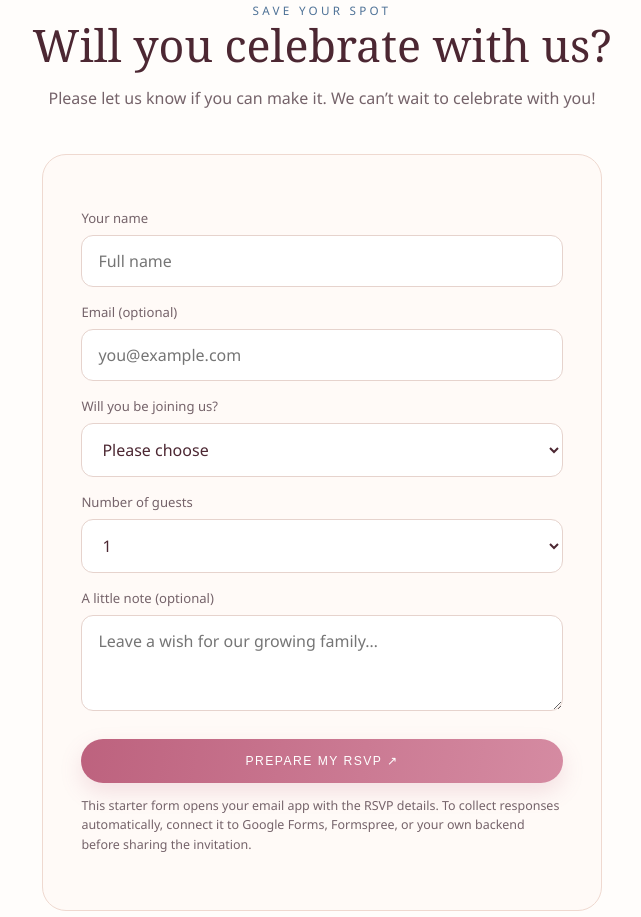
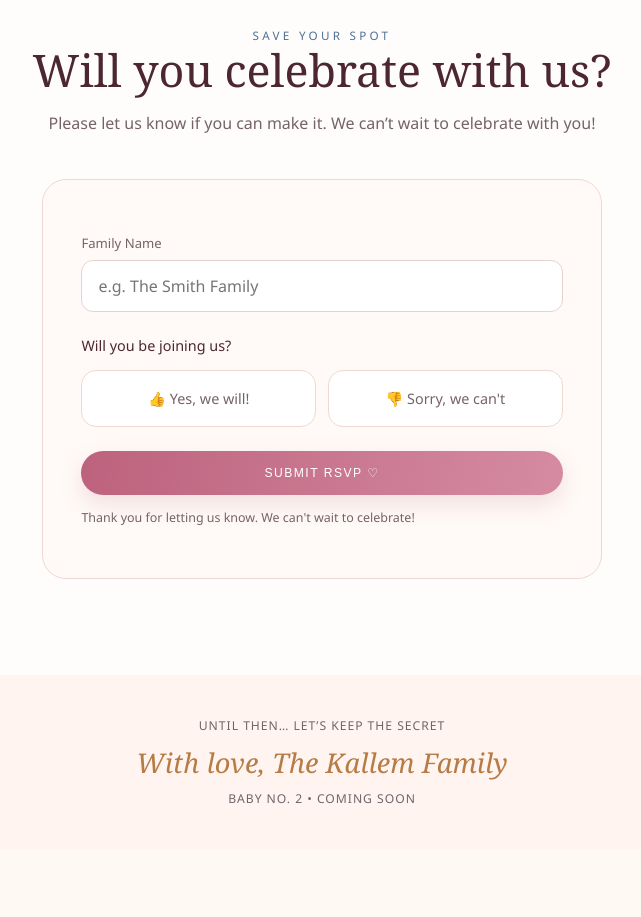
Before and after one commit to poornimamyana/kallem-gender-reveal, a plain HTML site: page index.html in a window 1280 px wide. Shown: the part 2504-3421 px from the top of the page, without its empty margins (318-959 px from the left). After the commit the page ends 3353 px from the top, so only its background shows below. Drawn offline with Linux system fonts and the light colour scheme.

Commit message:
Update index.html

```diff
--- a/index.html
+++ b/index.html
@@ -110,6 +110,46 @@
       *, *::before, *::after { animation-duration: .01ms !important; transition-duration: .01ms !important; scroll-behavior: auto !important; }
       .reveal { opacity: 1; transform: none; }
     }
+    .attendance-options {
+      display: grid;
+      grid-template-columns: 1fr 1fr;
+      gap: 12px;
+      margin-top: 12px;
+    }
+
+    .attendance-option {
+      margin: 0;
+      cursor: pointer;
+    }
+
+    .attendance-option input {
+      position: absolute;
+      opacity: 0;
+      width: 1px;
+      height: 1px;
+    }
+
+  .attendance-option span {
+      display: block;
+      padding: 18px 8px;
+      text-align: center;
+      background: white;
+      border: 1px solid #efd9d0;
+      border-radius: 15px;
+      cursor: pointer;
+      font-size: .9rem;
+    }
+
+  .attendance-option input:checked + span {
+    background: #fff0f3;
+    border: 2px solid #bd627e;
+    color: #bd627e;
+    }
+
+  .attendance-option input:focus-visible + span {
+    outline: 2px solid #bd627e;
+    outline-offset: 3px;
+    }
   </style>
 </head>
 <body>
@@ -197,23 +237,47 @@
         <h2 class="section-title">Will you celebrate with us?</h2>
         <p class="section-intro">Please let us know if you can make it. We can’t wait to celebrate with you!</p>
       </div>
-      <form class="rsvp-form reveal" id="rsvp-form">
-        <label for="guest-name">Your name</label>
-        <input id="guest-name" name="guest-name" autocomplete="name" required placeholder="Full name">
-        <label for="guest-email">Email (optional)</label>
-        <input id="guest-email" name="guest-email" type="email" autocomplete="email" placeholder="you@example.com">
-        <label for="attendance">Will you be joining us?</label>
-        <select id="attendance" name="attendance" required>
-          <option value="">Please choose</option><option>Joyfully accepts</option><option>Sadly cannot attend</option>
-        </select>
-        <label for="guest-count">Number of guests</label>
-        <select id="guest-count" name="guest-count"><option>1</option><option>2</option><option>3</option><option>4</option><option>5+</option></select>
-        <label for="message">A little note (optional)</label>
-        <textarea id="message" name="message" rows="3" placeholder="Leave a wish for our growing family…"></textarea>
-        <button class="button" type="submit" style="width:100%;margin-top:1.4rem">Prepare my RSVP ↗</button>
-        <p class="form-note">This starter form opens your email app with the RSVP details. To collect responses automatically, connect it to Google Forms, Formspree, or your own backend before sharing the invitation.</p>
-        <p id="form-status" role="status" aria-live="polite"></p>
-      </form>
+      <form class="rsvp-form" id="rsvp-form"
+      action="https://formspree.io/f/YOUR_FORM_ID"
+      method="POST">
+
+  <label for="family-name">Family Name</label>
+  <input
+    id="family-name"
+    name="Family Name"
+    required
+    placeholder="e.g. The Smith Family">
+
+  <p style="margin-top:1.5rem;font-size:.9rem">
+    Will you be joining us?
+  </p>
+
+  <div class="attendance-options">
+
+    <label class="attendance-option">
+      <input type="radio" name="Attendance"
+             value="Yes - Attending" required>
+      <span>👍 Yes, we will!</span>
+    </label>
+
+    <label class="attendance-option">
+      <input type="radio" name="Attendance"
+             value="No - Not attending">
+      <span>👎 Sorry, we can't</span>
+    </label>
+
+  </div>
+
+  <button class="button" type="submit"
+          style="width:100%;margin-top:1.5rem">
+    Submit RSVP ♡
+  </button>
+
+  <p class="form-note">
+    Thank you for letting us know. We can't wait to celebrate!
+  </p>
+
+</form>
     </section>
   </main>
 
@@ -229,13 +293,16 @@
        Format: "2026-11-08T15:00:00+01:00" (Munich local time in winter)
     */
     const CONFIG = {
-      eventDate: "", // e.g. "2026-11-08T15:00:00+01:00"
-      eventDateText: "Date to be announced",
-      eventTimeText: "Time to be announced",
+      eventDate: "2026-11-07T15:00:00+01:00",
+      eventDateText: "07 November 2026",
+      eventTimeText: "12:00 PM onwards",
+
       venueName: "Munich",
-      venueNote: "Venue details will be shared with confirmed guests.",
-      mapUrl: "", // Optional Google Maps link
-      rsvpEmail: "" // Add the email address that should receive RSVPs
+      venueNote: "Helmut Käutner Straße 17, 81739 München",
+
+      mapUrl: "https://www.google.com/maps/search/?api=1&query=Helmut+K%C3%A4utner+Stra%C3%9Fe+17+81739+M%C3%BCnchen",
+
+      rsvpEmail: ""
     };
     /* =================== END CONFIG =================== */
 
```
